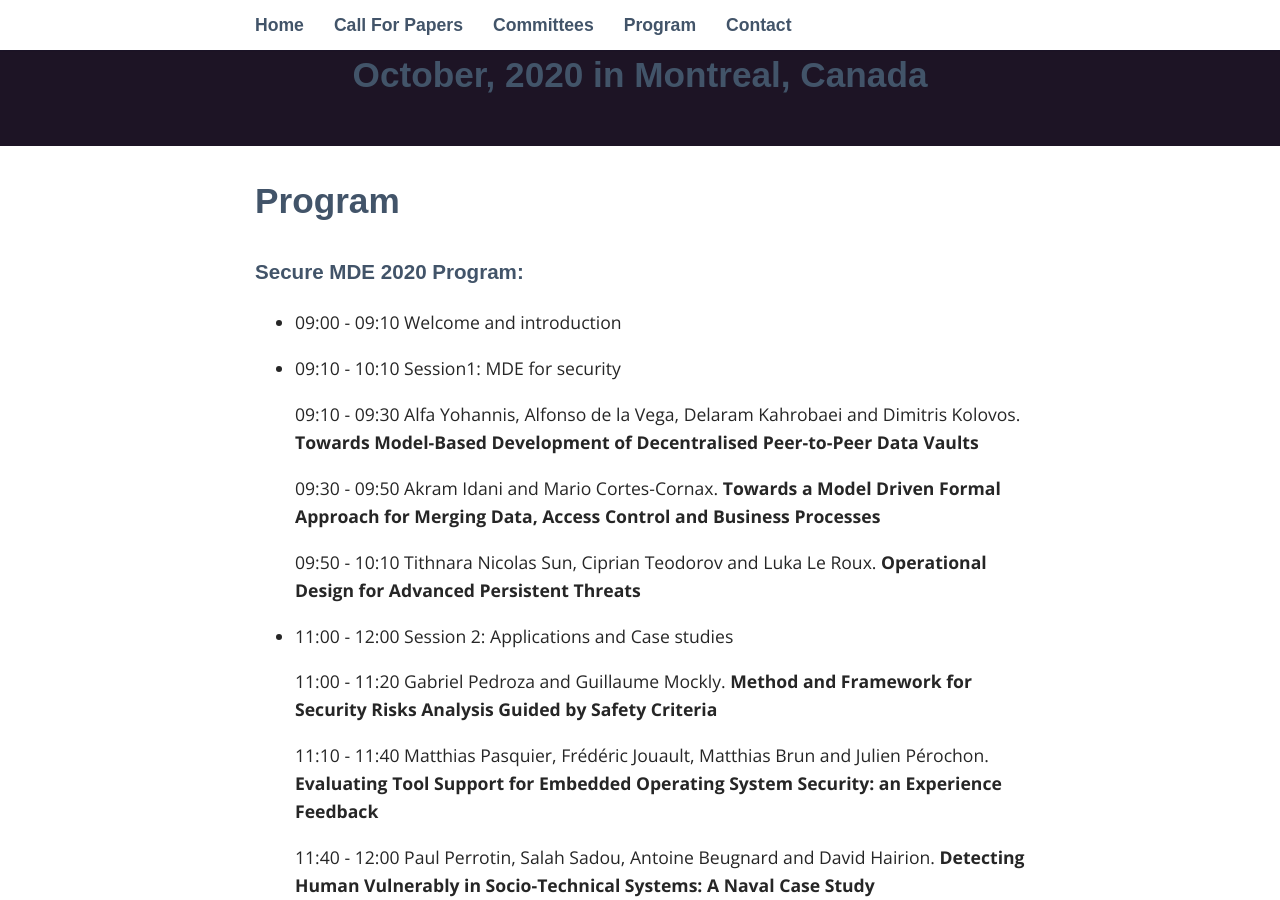
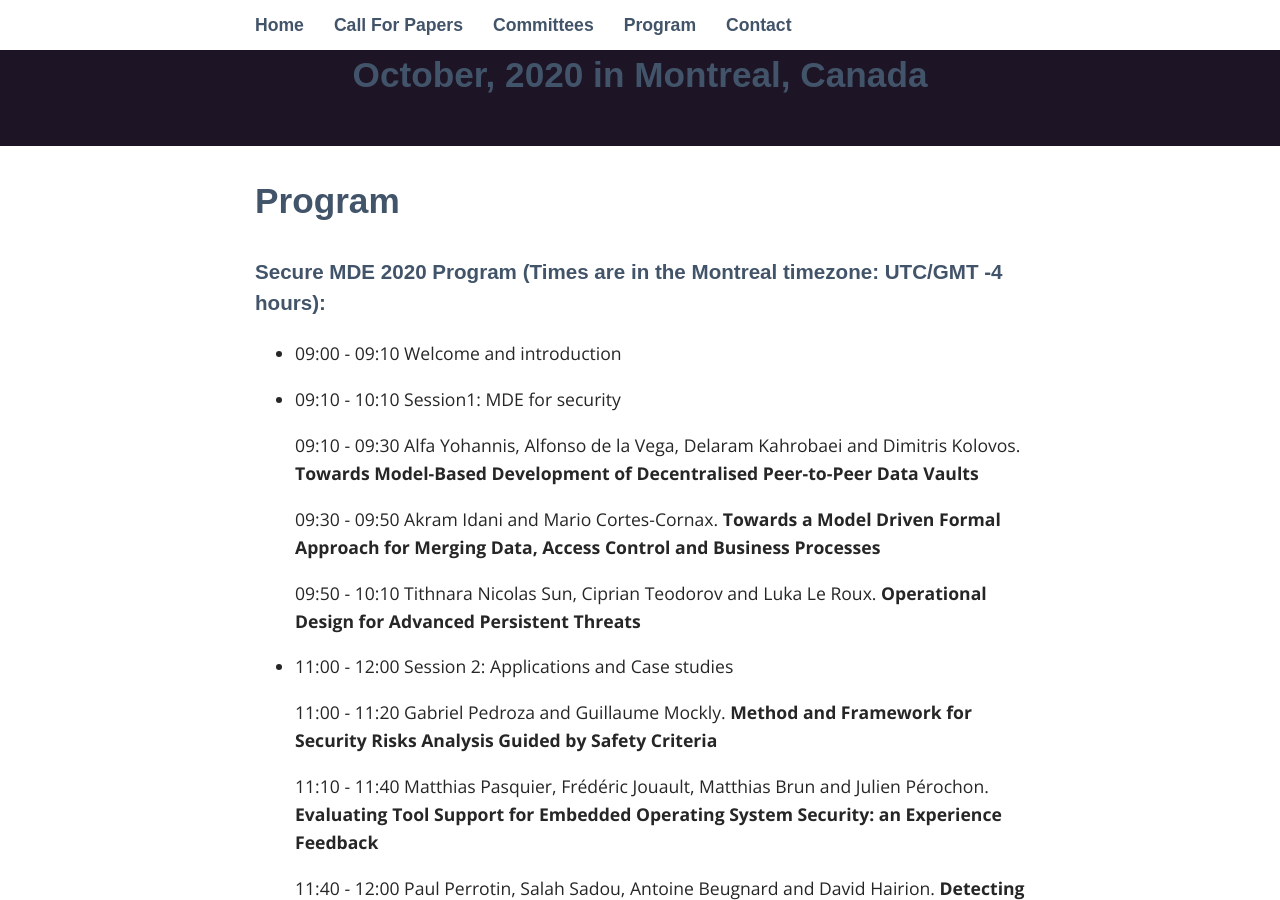
Before and after one commit to modelia/secure-mde-workshop, a Jekyll site: the page built from _pages/03_program.md, in a window 1280 px wide and 900 px high, scrolled down 488 px. Built offline with Jekyll 4.4.1, drawn with Linux system fonts in a browser that asks for light colours; some web fonts are replaced.

Commit message:
Update 03_program.md
Made explicit the time zone of the program schedule

```diff
--- a/_pages/03_program.md
+++ b/_pages/03_program.md
@@ -4,7 +4,7 @@ title: Program
 permalink: /program/
 ---
 
-### Secure MDE 2020 Program:
+### Secure MDE 2020 Program (Times are in the Montreal timezone: UTC/GMT -4 hours):
 
  * 09:00 - 09:10 Welcome and introduction
 
```
